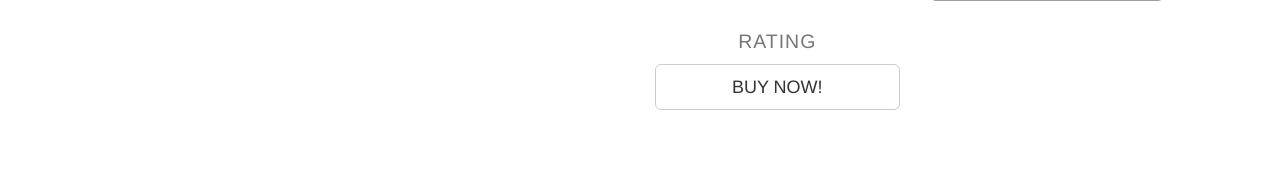
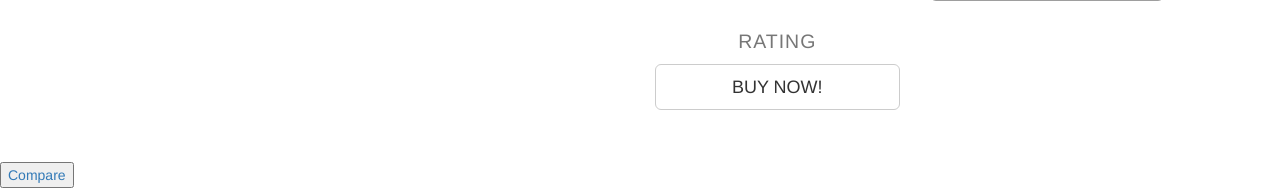
Before and after one commit to safwankidz/Django_easyCompare, a Django app: template easyCompare/search/templates/page/homepage.html in a window 1280 px wide. Shown: the part 5796-5984 px from the top of the page. Before the commit the page ends 5906 px from the top, so only its background shows below. Run offline with Django 3.2, Linux system fonts and the light colour scheme; the template is opened without the code that fills it: values that come from a table or form of the project are taken from there, others are empty; data comes from the database, SQL or seed files in the repository; both versions use the stored data as it was after the commit; parts of the project's set-up code (start-up, migrations or seed data) failed here and were passed over; some libraries are stand-ins or nearby versions; grey boxes are pictures that could not be loaded.

Commit message:
14 Nov 17
update form

```diff
--- a/easyCompare/search/templates/page/homepage.html
+++ b/easyCompare/search/templates/page/homepage.html
@@ -32,7 +32,6 @@
 			<li> <a href="#">Contact</a> </li>
 		</ul>
 	</div>
-	<!-- /.navbar-collapse -->
 </div>
 </nav>
 
@@ -44,7 +43,9 @@
 		<div class="well">
         {% for item in page.searchitem_set.all %}
         <div class="list-group">
-        <input type="checkbox">
+        <form method="POST" role="form" action="{% url 'search:compare' %}">
+        {% csrf_token %}
+        <input type="checkbox" id="items">
           <a href="/search/{{item.URLstrip}}" class="list-group-item active">
                 <div class="media col-md-3">
                     <figure class="pull-left">
@@ -53,7 +54,7 @@
                 </div>
                 <div class="col-md-6">
                     <p class="text-left"> {{ item.title }}  </p>
-                    <p> {{ item.price }}</p>
+                    <p class="list-group-price"> {{ item.price }}</p>
                     <p class="list-group-item-heading"> {{ item.detail }} </p>
                     <p class="list-group-item-text"> {{item.condition}} </p>
                     <p class="list-group-item-text"> {{item.location}} </p>
@@ -72,6 +73,7 @@
                 </div>
           </a>
         </input>
+        </form>
         </div>
         {% endfor %}
         </div>
@@ -81,6 +83,9 @@
     <h1> No Page to crawl </h1>
     {% endif %}
 </div>
+<div>
+    <a href="/search/compare"><input type="button" value="Compare" ></a>
+</div>
 </body>
 {% load static %}
 <script src="{% static 'js/jquery.js' %}"></script>
--- a/easyCompare/search/url.py
+++ b/easyCompare/search/url.py
@@ -12,6 +12,6 @@ urlpatterns = [
 
     url(r'^(?P<URLstrip>[^~,]+)/$', views.specs, name='spec'),
 
-    url('^compare$', views.details, name='detail' ),
+    url('^compare$', views.details, name='compare'),
 
 ]
--- a/easyCompare/search/views.py
+++ b/easyCompare/search/views.py
@@ -61,8 +61,9 @@ def specs(request,URLstrip):
 
 
 # page for search result page
-def details(request,page_id):
-    webpage = get_object_or_404(PageCrawl,page_id=page_id)
+def details(request):
+    item = request.POST.get('items',None)
+    webpage = get_object_or_404(PageCrawl,page_id=item)
     return render(request, 'page/detail.html', {'webpage': webpage})
 
 #Http404 example - replace with getObjectOr404
```
Also changed, not shown: easyCompare/db.sqlite3, easyCompare/search/migrations/0010_auto_20171112_2322.py (added).
